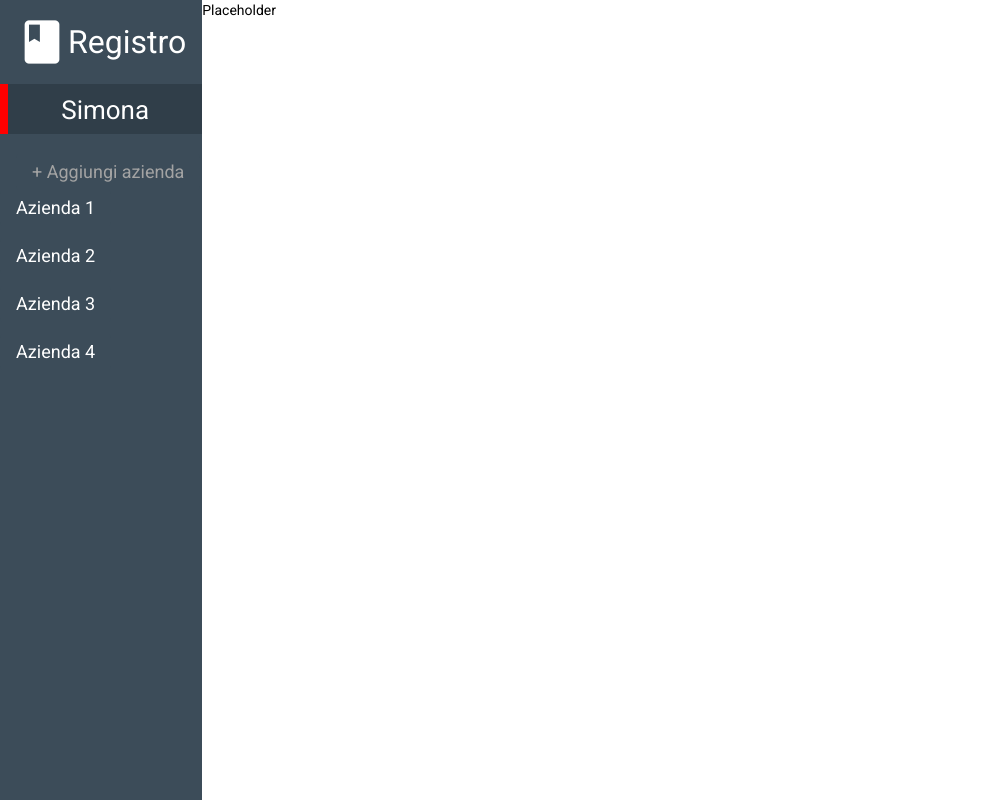
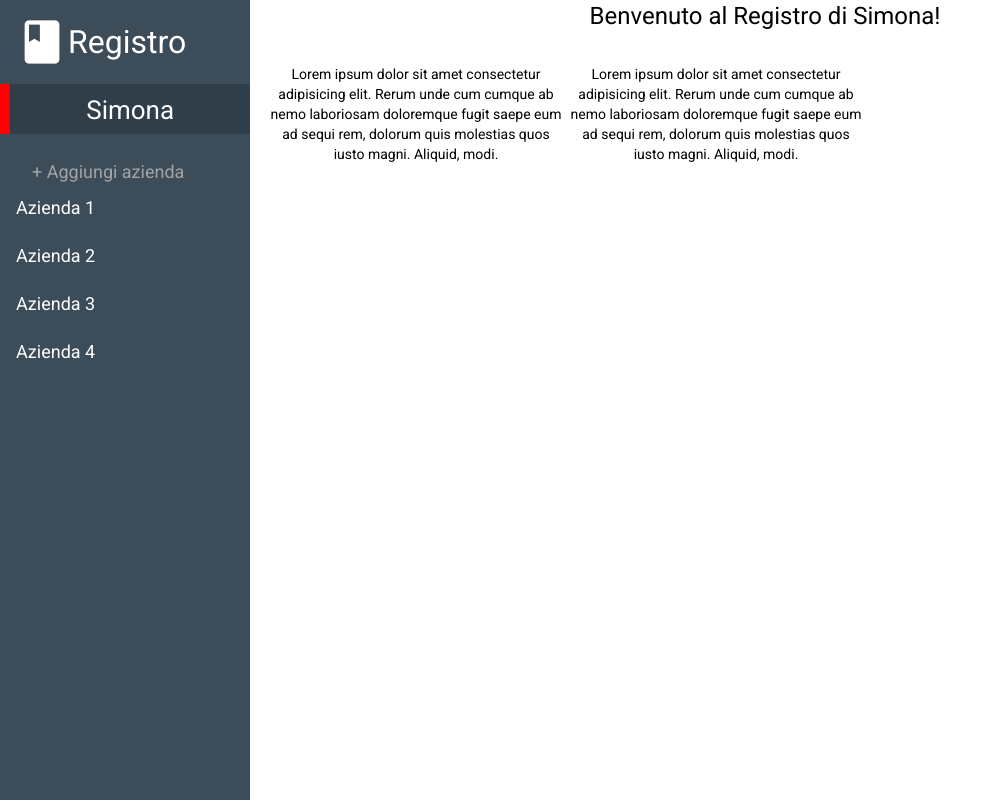
Before and after one commit to G-Izzo/Academin-FrontEnd, an Angular app: page / in a window 1280 px wide. Shown: the whole page, without its empty margins (0-1002 px from the left). Built offline with nearby package versions, Linux system fonts and the light colour scheme.

Commit message:
attempted to fix interface proportions

```diff
--- a/src/app/app-routing.module.ts
+++ b/src/app/app-routing.module.ts
@@ -5,6 +5,6 @@ const routes: Routes = [];
 
 @NgModule({
   imports: [RouterModule.forRoot(routes)],
-  exports: [RouterModule]
+  exports: [RouterModule],
 })
-export class AppRoutingModule { }
+export class AppRoutingModule {}
--- a/src/app/app.component.css
+++ b/src/app/app.component.css
@@ -3,14 +3,15 @@
   height: 100%;
 }
 
+/* .app-container > div {
+  flex: 1 0;
+} */
+
 .side-menu {
-  /* display: flex;
-  flex-direction: column; */
-
   color: white;
   font-size: 18px;
   background-color: var(--main-color);
-  /* flex-basis: 250px; */
+  flex: 0 0 250px;
 }
 
 .side-menu > *:not(app-profile-bit) {
@@ -32,3 +33,7 @@
   font-size: 32px;
   padding-top: 0.5em;
 }
+
+.app-interface {
+  flex: 0 1 calc(100vw - 250px) !important;
+}
--- a/src/app/app.component.html
+++ b/src/app/app.component.html
@@ -10,5 +10,7 @@
     <br />
     <app-company-explorer></app-company-explorer>
   </div>
-  <div class="application">Placeholder</div>
+  <div class="app-interface">
+    <app-front-page></app-front-page>
+  </div>
 </div>
--- a/src/app/app.module.ts
+++ b/src/app/app.module.ts
@@ -11,9 +11,10 @@ import { MatIconModule } from '@angular/material/icon';
 import { CompanyExplorerComponent } from './components/company-explorer/company-explorer.component';
 import { MatTreeModule } from '@angular/material/tree';
 import { MatButtonModule } from '@angular/material/button';
+import { FrontPageComponent } from './components/front-page/front-page.component';
 
 @NgModule({
-  declarations: [AppComponent, ProfileBitComponent, CompanyExplorerComponent],
+  declarations: [AppComponent, ProfileBitComponent, CompanyExplorerComponent, FrontPageComponent],
   imports: [
     BrowserModule,
     AppRoutingModule,
--- /dev/null
+++ b/src/app/components/front-page/front-page.component.css
@@ -0,0 +1,17 @@
+.title {
+  text-align: center;
+}
+
+.text-container {
+  display: flex;
+  padding: 16px;
+}
+
+.text-container div {
+  text-align: center;
+  font-size: 14px;
+
+  width: 300px;
+  flex-wrap: wrap;
+  justify-content: space-around;
+}
--- /dev/null
+++ b/src/app/components/front-page/front-page.component.html
@@ -0,0 +1,6 @@
+<h1 class="title">Benvenuto al Registro di Simona!</h1>
+
+<div class="text-container">
+  <div>{{ lorem }}</div>
+  <div>{{ lorem }}</div>
+</div>
--- /dev/null
+++ b/src/app/components/front-page/front-page.component.ts
@@ -0,0 +1,15 @@
+import { Component, OnInit } from '@angular/core';
+
+@Component({
+  selector: 'app-front-page',
+  templateUrl: './front-page.component.html',
+  styleUrls: ['./front-page.component.css'],
+})
+export class FrontPageComponent implements OnInit {
+  public lorem =
+    'Lorem ipsum dolor sit amet consectetur adipisicing elit. Rerum unde cum cumque ab nemo laboriosam doloremque fugit saepe eum ad sequi rem, dolorum quis molestias quos iusto magni. Aliquid, modi.';
+
+  constructor() {}
+
+  ngOnInit(): void {}
+}
```
Also changed, not shown: 1 other file (tests, documents, lock files or other folders).
